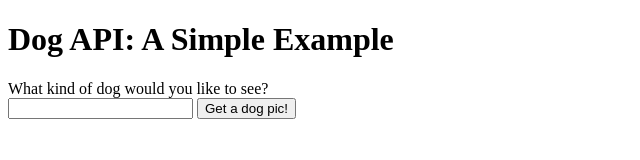
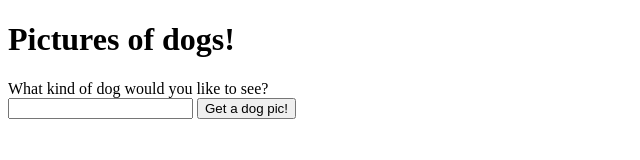
Before and after one commit to dconnor86/DogBreed, a plain HTML site: page index.html in a window 1280 px wide. Shown: the whole page, without its empty margins (0-640 px from the left). Drawn offline with nearby package versions, Linux system fonts and the light colour scheme.

Commit message:
updated title of project

```diff
--- a/index.html
+++ b/index.html
@@ -4,13 +4,13 @@
     <meta charset="UTF-8">
     <meta name="viewport" content="width=device-width, initial-scale=1.0">
     <meta http-equiv="X-UA-Compatible" content="ie=edge">
-    <title>Dog API Random</title>
+    <title>Dog API Choose Breed</title>
     <link rel="stylesheet" href="style.css">
     <script src="https://code.jquery.com/jquery-3.3.1.js" integrity="sha256-2Kok7MbOyxpgUVvAk/HJ2jigOSYS2auK4Pfzbm7uH60=" crossorigin="anonymous"></script>
 </head>
 <body>
     <div class="container">
-        <h1>Dog API: A Simple Example</h1>
+        <h1>Pictures of dogs!</h1>
 
         <form>
             What kind of dog would you like to see? <br>
```
